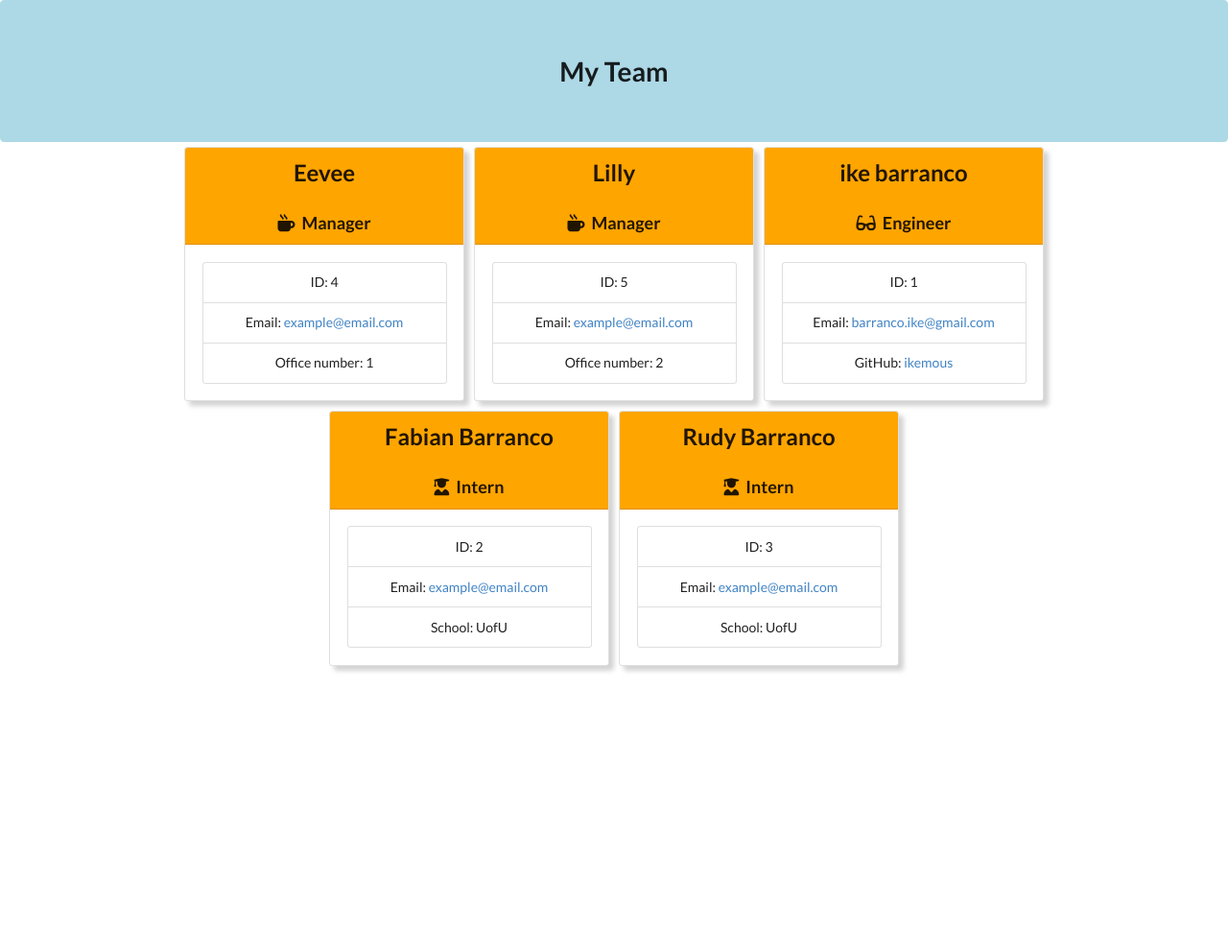
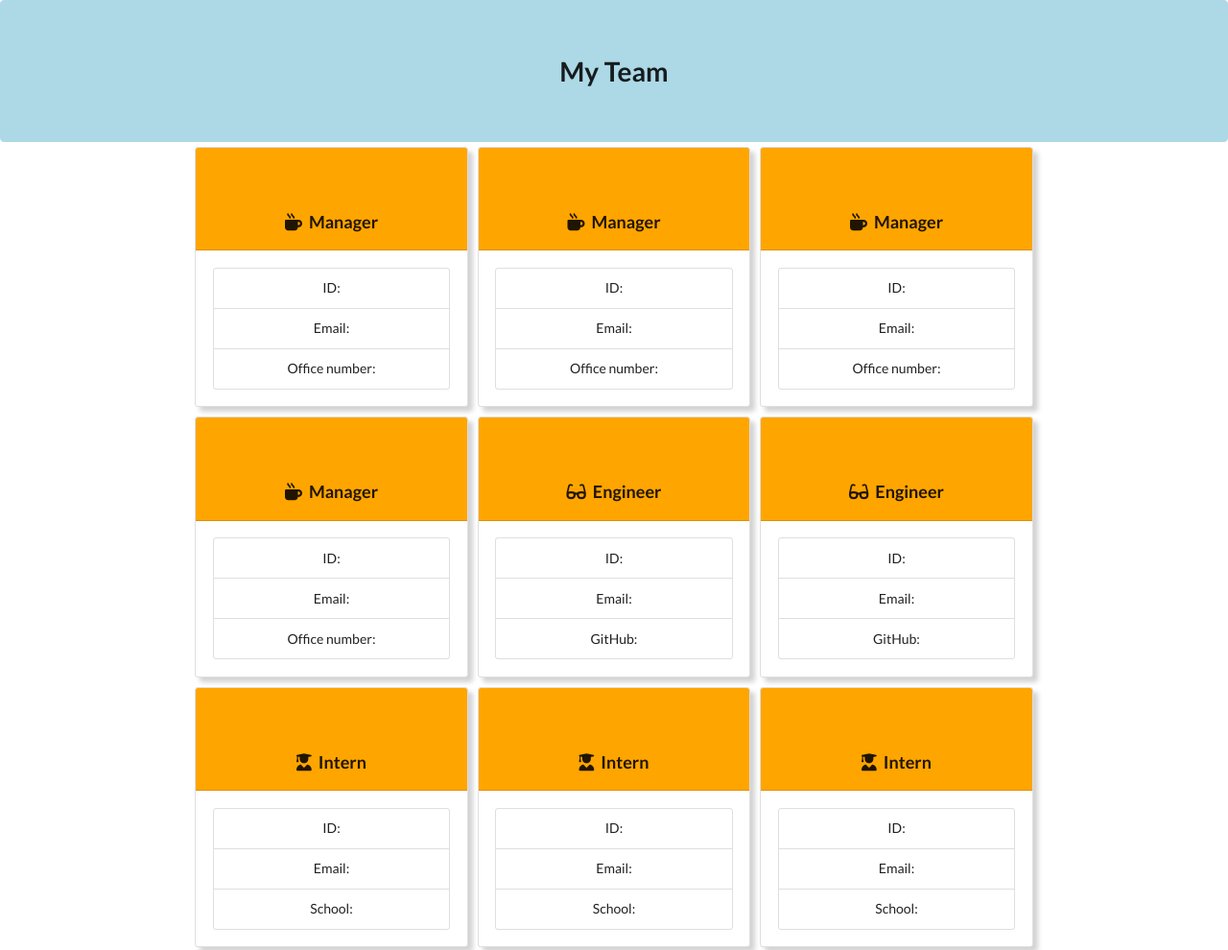
Before and after one commit to ikemous/teamGenerator, a website: page output/team.html in a window 1280 px wide. Shown: the whole page at 96% size. Before the commit the page ends 800 px from the top, so only its background shows below. Drawn offline with nearby package versions, Linux system fonts and the light colour scheme.

Commit message:
re-created the filtering and creation of employee pages. previous way would include commas inside the html creations

```diff
--- a/output/style.css
+++ b/output/style.css
@@ -9,6 +9,14 @@
     padding-right: 0px!important;
     text-align: center!important;
 }
+.card-title{
+    min-height: 30px;
+    max-height: 30px;
+}
+.column{
+    padding-left: 0px!important;
+    padding-right: 0px!important;
+}
 .employee-card
 {
     margin: 5px;
--- a/output/team.html
+++ b/output/team.html
@@ -22,82 +22,127 @@
         </div>
     </div>
     <div class="container">
-        <div class="row">
         <div class="ui stackable four column grid centered">
-
             <div class="card employee-card column">
     <div class="card-header">
-                        <h2 class="card-title">Eevee</h2>
+        <h2 class="card-title"></h2>
         <h3 class="card-title"><i class="fas fa-mug-hot mr-2"></i>Manager</h3>
     </div>
     <div class="card-body">
         <ul class="list-group">
-                            <li class="list-group-item">ID: 4</li>
-                            <li class="list-group-item">Email: <a href="mailto:example@email.com">example@email.com</a></li>
-                            <li class="list-group-item">Office number: 1</li>
+            <li class="list-group-item">ID: </li>
+            <li class="list-group-item">Email: <a href="mailto:"></a></li>
+            <li class="list-group-item">Office number: </li>
         </ul>
     </div>
 </div>
-
 <div class="card employee-card column">
     <div class="card-header">
-                        <h2 class="card-title">Lilly</h2>
+        <h2 class="card-title"></h2>
         <h3 class="card-title"><i class="fas fa-mug-hot mr-2"></i>Manager</h3>
     </div>
     <div class="card-body">
         <ul class="list-group">
-                            <li class="list-group-item">ID: 5</li>
-                            <li class="list-group-item">Email: <a href="mailto:example@email.com">example@email.com</a></li>
-                            <li class="list-group-item">Office number: 2</li>
+            <li class="list-group-item">ID: </li>
+            <li class="list-group-item">Email: <a href="mailto:"></a></li>
+            <li class="list-group-item">Office number: </li>
         </ul>
     </div>
 </div>
-
 <div class="card employee-card column">
     <div class="card-header">
-                        <h2 class="card-title">ike barranco</h2>
+        <h2 class="card-title"></h2>
+        <h3 class="card-title"><i class="fas fa-mug-hot mr-2"></i>Manager</h3>
+    </div>
+    <div class="card-body">
+        <ul class="list-group">
+            <li class="list-group-item">ID: </li>
+            <li class="list-group-item">Email: <a href="mailto:"></a></li>
+            <li class="list-group-item">Office number: </li>
+        </ul>
+    </div>
+</div>
+<div class="card employee-card column">
+    <div class="card-header">
+        <h2 class="card-title"></h2>
+        <h3 class="card-title"><i class="fas fa-mug-hot mr-2"></i>Manager</h3>
+    </div>
+    <div class="card-body">
+        <ul class="list-group">
+            <li class="list-group-item">ID: </li>
+            <li class="list-group-item">Email: <a href="mailto:"></a></li>
+            <li class="list-group-item">Office number: </li>
+        </ul>
+    </div>
+</div>
+<div class="card employee-card column">
+    <div class="card-header">
+        <h2 class="card-title"></h2>
         <h3 class="card-title"><i class="fas fa-glasses mr-2"></i>Engineer</h3>
     </div>
     <div class="card-body">
         <ul class="list-group">
-                            <li class="list-group-item">ID: 1</li>
-                            <li class="list-group-item">Email: <a href="mailto:barranco.ike@gmail.com">barranco.ike@gmail.com</a></li>
-                            <li class="list-group-item">GitHub: <a href="https://github.com/ikemous" target="_blank" rel="noopener noreferrer">ikemous</a></li>
+            <li class="list-group-item">ID: </li>
+            <li class="list-group-item">Email: <a href="mailto:"></a></li>
+            <li class="list-group-item">GitHub: <a href="https://github.com/" target="_blank" rel="noopener noreferrer"></a></li>
         </ul>
     </div>
 </div>
-
 <div class="card employee-card column">
     <div class="card-header">
-                        <h2 class="card-title">Fabian Barranco</h2>
+        <h2 class="card-title"></h2>
+        <h3 class="card-title"><i class="fas fa-glasses mr-2"></i>Engineer</h3>
+    </div>
+    <div class="card-body">
+        <ul class="list-group">
+            <li class="list-group-item">ID: </li>
+            <li class="list-group-item">Email: <a href="mailto:"></a></li>
+            <li class="list-group-item">GitHub: <a href="https://github.com/" target="_blank" rel="noopener noreferrer"></a></li>
+        </ul>
+    </div>
+</div>
+<div class="card employee-card column">
+    <div class="card-header">
+        <h2 class="card-title"></h2>
         <h3 class="card-title"><i class="fas fa-user-graduate mr-2"></i>Intern</h3>
     </div>
     <div class="card-body">
         <ul class="list-group">
-                            <li class="list-group-item">ID: 2</li>
-                            <li class="list-group-item">Email: <a href="mailto:example@email.com">example@email.com</a></li>
-                            <li class="list-group-item">School: UofU</li>
+            <li class="list-group-item">ID: </li>
+            <li class="list-group-item">Email: <a href="mailto:"></a></li>
+            <li class="list-group-item">School: </li>
         </ul>
     </div>
 </div>
-
 <div class="card employee-card column">
     <div class="card-header">
-                        <h2 class="card-title">Rudy Barranco</h2>
+        <h2 class="card-title"></h2>
         <h3 class="card-title"><i class="fas fa-user-graduate mr-2"></i>Intern</h3>
     </div>
     <div class="card-body">
         <ul class="list-group">
-                            <li class="list-group-item">ID: 3</li>
-                            <li class="list-group-item">Email: <a href="mailto:example@email.com">example@email.com</a></li>
-                            <li class="list-group-item">School: UofU</li>
+            <li class="list-group-item">ID: </li>
+            <li class="list-group-item">Email: <a href="mailto:"></a></li>
+            <li class="list-group-item">School: </li>
+        </ul>
+    </div>
+</div>
+<div class="card employee-card column">
+    <div class="card-header">
+        <h2 class="card-title"></h2>
+        <h3 class="card-title"><i class="fas fa-user-graduate mr-2"></i>Intern</h3>
+    </div>
+    <div class="card-body">
+        <ul class="list-group">
+            <li class="list-group-item">ID: </li>
+            <li class="list-group-item">Email: <a href="mailto:"></a></li>
+            <li class="list-group-item">School: </li>
         </ul>
     </div>
 </div>
 
         </div>
     </div>
-    </div>
 </body>
 
 </html>
```
Lines whose indentation alone changed are shown as unchanged.
